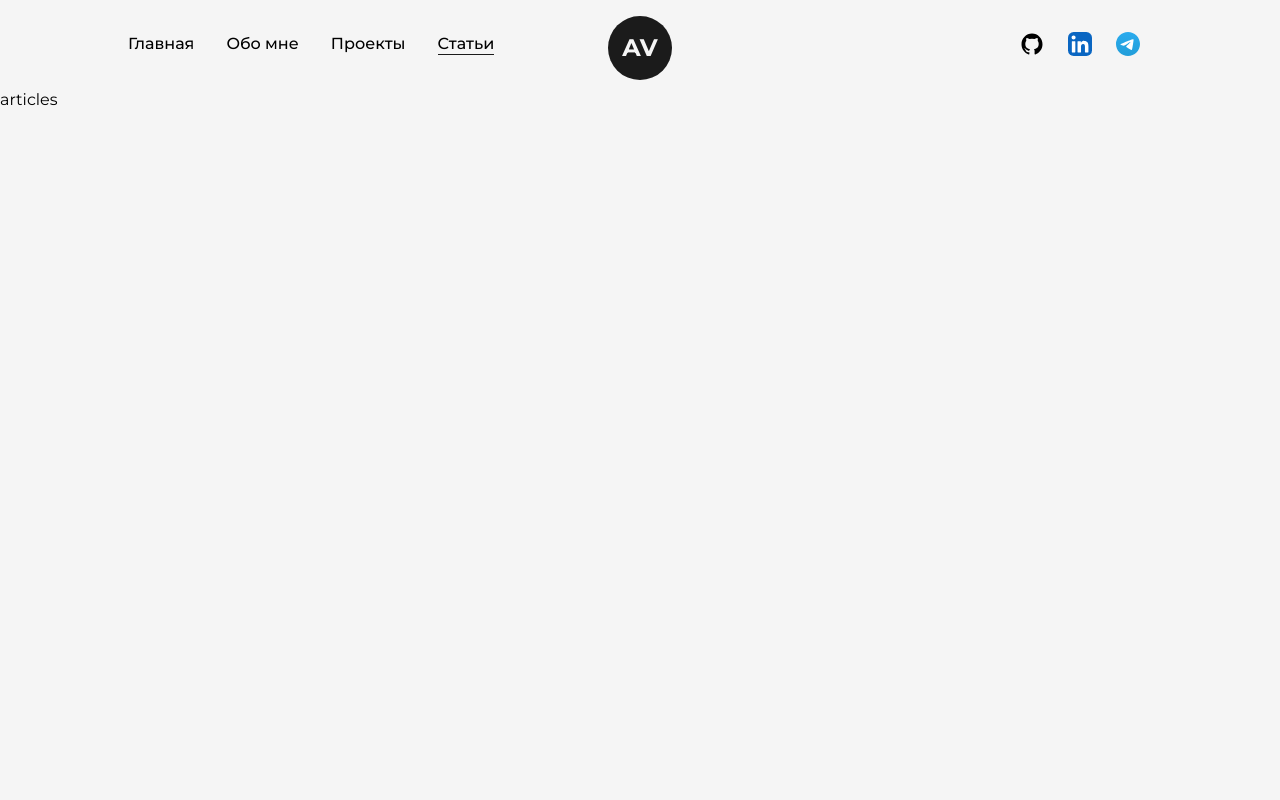
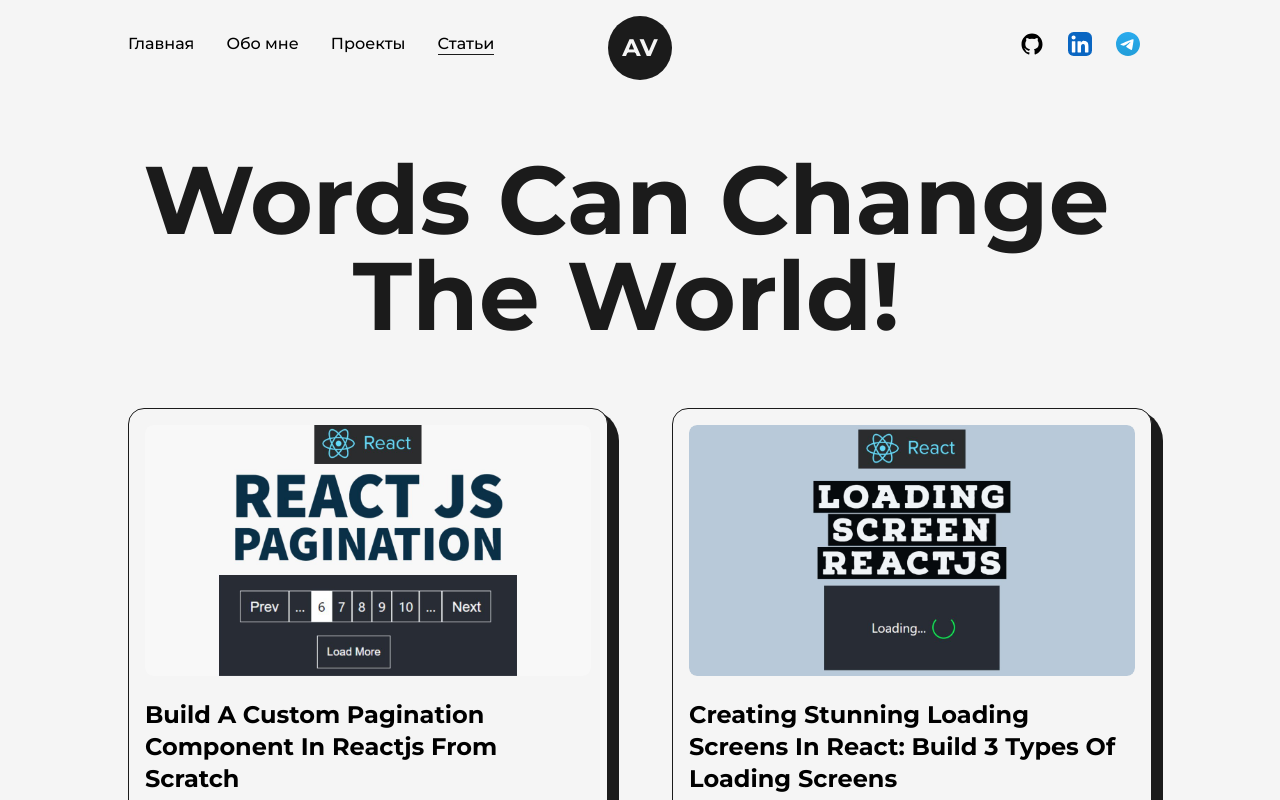
Before and after one commit to Hem1x/personal-site, a Next.js app: page /articles in a window 1280 px wide. Shown: the top 800 px of the page. Built offline with nearby package versions, Linux system fonts and the light colour scheme.

Commit message:
Article page is completed

```diff
--- a/src/pages/articles.jsx
+++ b/src/pages/articles.jsx
@@ -1,7 +1,178 @@
-import React from 'react';
+import AnimatedText from '@/components/AnimatedText';
+import Layout from '@/components/Layout';
+import Head from 'next/head';
+import Image from 'next/image';
+import Link from 'next/link';
+import React, { useRef } from 'react';
+import featuresArticle1 from '../../public/images/articles/pagination component in reactjs.jpg';
+import featuresArticle2 from '../../public/images/articles/create loading screen in react js.jpg';
+import { motion, useMotionValue } from 'framer-motion';
+import article1 from '../../public/images/articles/create modal component in react using react portals.png';
+
+const FramerImage = motion(Image);
+
+const MovingImg = ({ title, img, link }) => {
+  const x = useMotionValue(0);
+  const y = useMotionValue(0);
+  const imgRef = useRef(null);
+
+  const handleMouse = (e) => {
+    imgRef.current.style.display = 'inline-block';
+    x.set(event.pageX);
+    y.set(-10);
+  };
+
+  const handleMouseLeave = (e) => {
+    imgRef.current.style.display = 'none';
+  };
+
+  return (
+    <Link
+      href={link}
+      target="_blank"
+      onMouseMove={handleMouse}
+      onMouseLeave={handleMouseLeave}>
+      <h2 className="capitalize text-xl font-semibold hover:underline">
+        {title}
+      </h2>
+      <FramerImage
+        style={{ x, y }}
+        initial={{ opacity: 0 }}
+        exit={{ opacity: 0 }}
+        whileInView={{
+          opacity: 1,
+          transition: {
+            duration: 0.2,
+          },
+        }}
+        ref={imgRef}
+        src={img}
+        alt={title}
+        className="w-96 h-auto hidden absolute rounded-lg z-10"
+      />
+    </Link>
+  );
+};
+
+const Article = ({ img, title, date, link }) => {
+  return (
+    <motion.li
+      initial={{ y: 200 }}
+      whileInView={{
+        y: 0,
+        transition: {
+          duration: 0.5,
+          ease: 'easeInOut',
+        },
+      }}
+      viewport={{ once: true }}
+      className="relative w-full p-4 py-6 my-4 rounded-xl flex items-center justify-between bg-light text-dark first:mt-0 border border-solid border-dark border-r-4 border-b-4">
+      <MovingImg title={title} img={img} link={link} />
+      <span className="text-primary font-semibold pl-4">{date}</span>
+    </motion.li>
+  );
+};
+
+const FeatuedArticle = ({ img, title, time, summary, link }) => {
+  return (
+    <li className="relative col-span-1 w-full p-4 bg-light border border-solid border-dark rounded-2xl">
+      <div className="absolute top-0 -right-3 -z-10 w-[101%] h-[103%] rounded-[2rem] rounded-br-3xl bg-dark" />
+      <Link
+        href={link}
+        target="_blank"
+        className="w-full inline-block cursor-pointer overflow-hidden rounded-lg">
+        <FramerImage
+          whileHover={{ scale: 1.05 }}
+          transition={{ duration: 0.2 }}
+          src={img}
+          alt={title}
+          className="w-full h-auto rounded-lg"
+        />
+      </Link>
+      <Link href={link} target="_blank">
+        <h2 className="capitalize text-2xl font-bold my-2 mt-4 hover:underline">
+          {title}
+        </h2>
+      </Link>
+      <p className="text-sm mb-2">{summary}</p>
+      <span className="text-primary font-semibold">{time} min read</span>
+    </li>
+  );
+};
 
 const articles = () => {
-  return <div>articles</div>;
+  return (
+    <>
+      <Head>
+        <title>Alex | Статьи</title>
+        <meta name="description" content="any description" />
+      </Head>
+      <main className="w-full mb-16 flex flex-col items-center justify-center overflow-hidden">
+        <Layout className="pt-16">
+          <AnimatedText
+            text="Words Can Change The World!"
+            className="mb-16"
+          />
+          <ul className="grid grid-cols-2 gap-16">
+            <FeatuedArticle
+              img={featuresArticle1}
+              title={`Build A Custom Pagination Component In Reactjs From Scratch`}
+              time={9}
+              summary={`Learn how to build a custom pagination component in ReactJS from scratch.
+            Follow this step-by-step guide to integrate Pagination component in your ReactJS project.`}
+              link={'/'}
+            />
+
+            <FeatuedArticle
+              img={featuresArticle2}
+              title={`Creating Stunning Loading Screens In React: Build 3 Types Of Loading Screens`}
+              time={10}
+              summary={`Learn how to create stunning loading screens in React with 3 different methods.
+              Discover how to use React-Loading, React-Lottie & build a custom loading screen.
+              Improve the user experience.`}
+              link={'/'}
+            />
+          </ul>
+          <h2 className="font-bold text-4xl w-full text-center my-16 mt-22">
+            All Articles
+          </h2>
+          <ul>
+            <Article
+              img={article1}
+              title={`Form Validation In Reactjs: Build A Reusable Custom Hook For Inputs And Error Handling`}
+              date="March 22, 2023"
+              link="/"
+            />
+            <Article
+              img={article1}
+              title={`Form Validation In Reactjs: Build A Reusable Custom Hook For Inputs And Error Handling`}
+              date="March 22, 2023"
+              link="/"
+            />
+            <Article
+              img={article1}
+              title={`Form Validation In Reactjs: Build A Reusable Custom Hook For Inputs And Error Handling`}
+              date="March 22, 2023"
+              link="/"
+            />
+            <Article
+              img={article1}
+              title={`Form Validation In Reactjs: Build A Reusable Custom Hook For Inputs And Error Handling`}
+              date="March 22, 2023"
+              link="/"
+            />
+            <Article
+              img={article1}
+              title={`Form Validation In Reactjs: Build A Reusable Custom Hook For Inputs And Error Handling`}
+              date="March 22, 2023"
+              link="/"
+            />
+          </ul>
+        </Layout>
+      </main>
+      {/* <HireMe /> */}
+    </>
+  );
 };
 
 export default articles;
--- a/src/pages/projects.jsx
+++ b/src/pages/projects.jsx
@@ -8,6 +8,9 @@
 import React from 'react';
 import project1 from '../../public/images/projects/crypto-screener-cover-image.jpg';
 import project2 from '../../public/images/projects/portfolio-cover-image.jpg';
+import { motion } from 'framer-motion';
+
+const FramerImage = motion(Image);
 
 const FeaturedProject = ({
   type,
@@ -24,7 +27,13 @@
         target="_blank"
         className="w-1/2 cursor-pointer overflow-hidden rounded-lg">
         <div className="absolute top-0 -right-4 -z-10 w-[101%] h-[103%] rounded-[2.5rem] rounded-br-3xl bg-dark" />
-        <Image src={img} alt={title} className="w-full h-auto" />
+        <FramerImage
+          whileHover={{ scale: 1.05 }}
+          transition={{ duration: 0.2 }}
+          src={img}
+          alt={title}
+          className="w-full h-auto"
+        />
       </Link>
 
       <div className="w-1/2 flex flex-col items-start justify-between pl-6">
@@ -57,12 +66,18 @@
 const Project = ({ title, type, img, link, githubLink }) => {
   return (
     <article className="w-full flex flex-col items-center justify-center rounded-2xl border border-solid border-dark bg-light p-6 relative">
+      <div className="absolute top-0 -right-3 -z-10 w-[101%] h-[103%] rounded-[2rem] rounded-br-3xl bg-dark" />
       <Link
         href={link}
         target="_blank"
         className="w-full cursor-pointer overflow-hidden rounded-lg">
-        <div className="absolute top-0 -right-3 -z-10 w-[101%] h-[103%] rounded-[2rem] rounded-br-3xl bg-dark" />
-        <Image src={img} alt={title} className="w-full h-auto" />
+        <FramerImage
+          whileHover={{ scale: 1.05 }}
+          transition={{ duration: 0.2 }}
+          src={img}
+          alt={title}
+          className="w-full h-auto"
+        />
       </Link>
 
       <div className="w-full flex flex-col items-start justify-between mt-4">
@@ -168,7 +183,7 @@
           </div>
         </Layout>
       </main>
-      {/* <HireMe /> */}
+      <HireMe />
     </>
   );
 };
```
